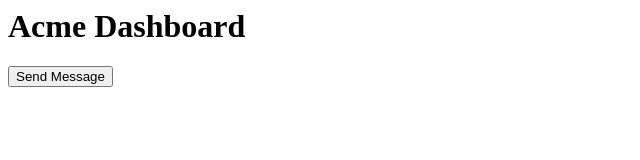
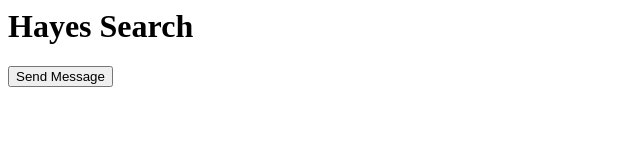
Before and after one commit to ts-blink/embed-templates, a website: page index.html in a window 1280 px wide. Shown: the whole page, without its empty margins (0-640 px from the left). Drawn offline with Linux system fonts and the light colour scheme.

Commit message:
Update index.html

```diff
--- a/index.html
+++ b/index.html
@@ -1,5 +1,5 @@
 <div class="contents">
-  <h1>Acme Dashboard</h1>
+  <h1>Hayes Search</h1>
   <button id="message">Send Message</button>
   <div id="loader" class="loader"></div>
   <div id="embed"></div>
```
